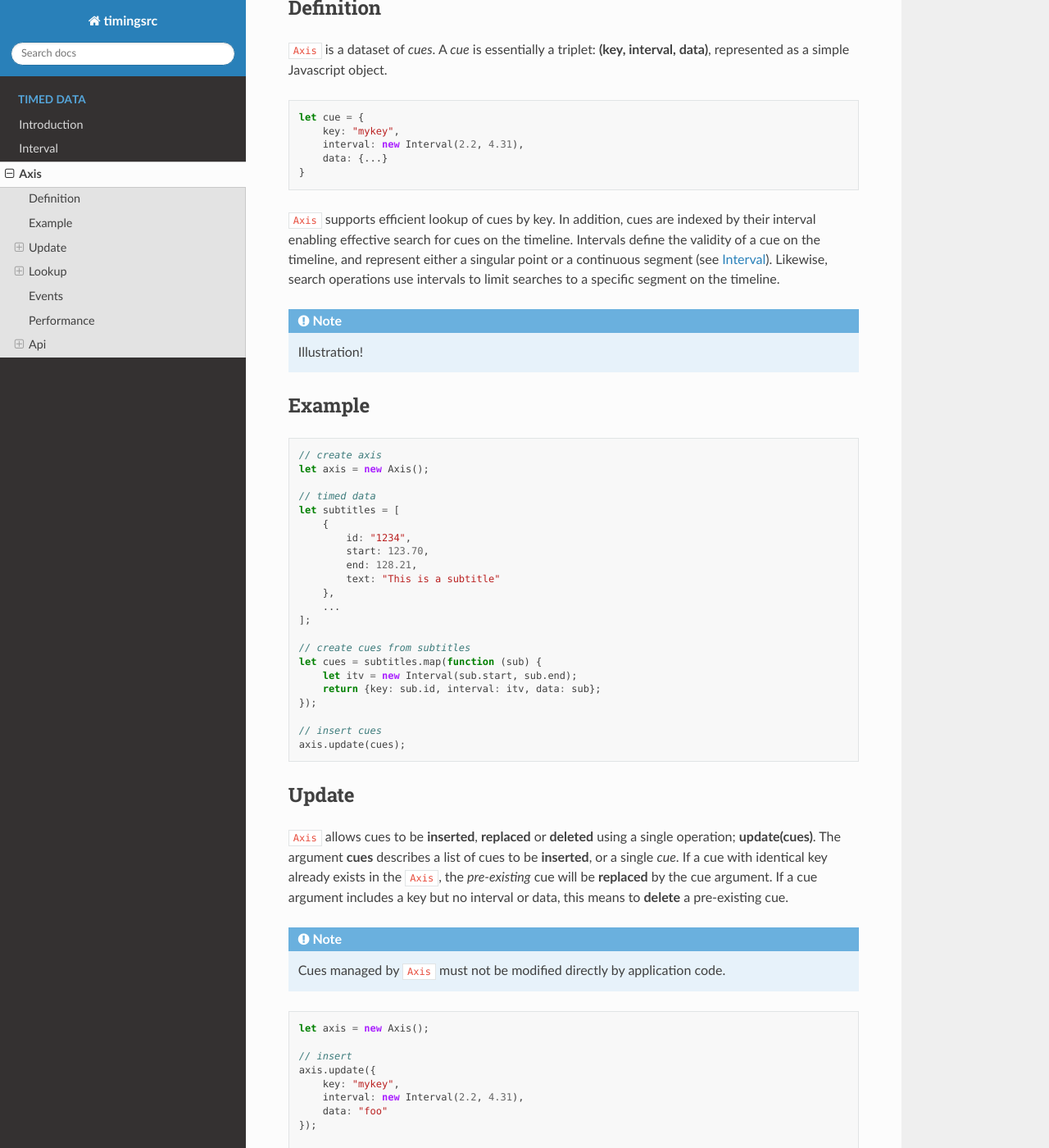
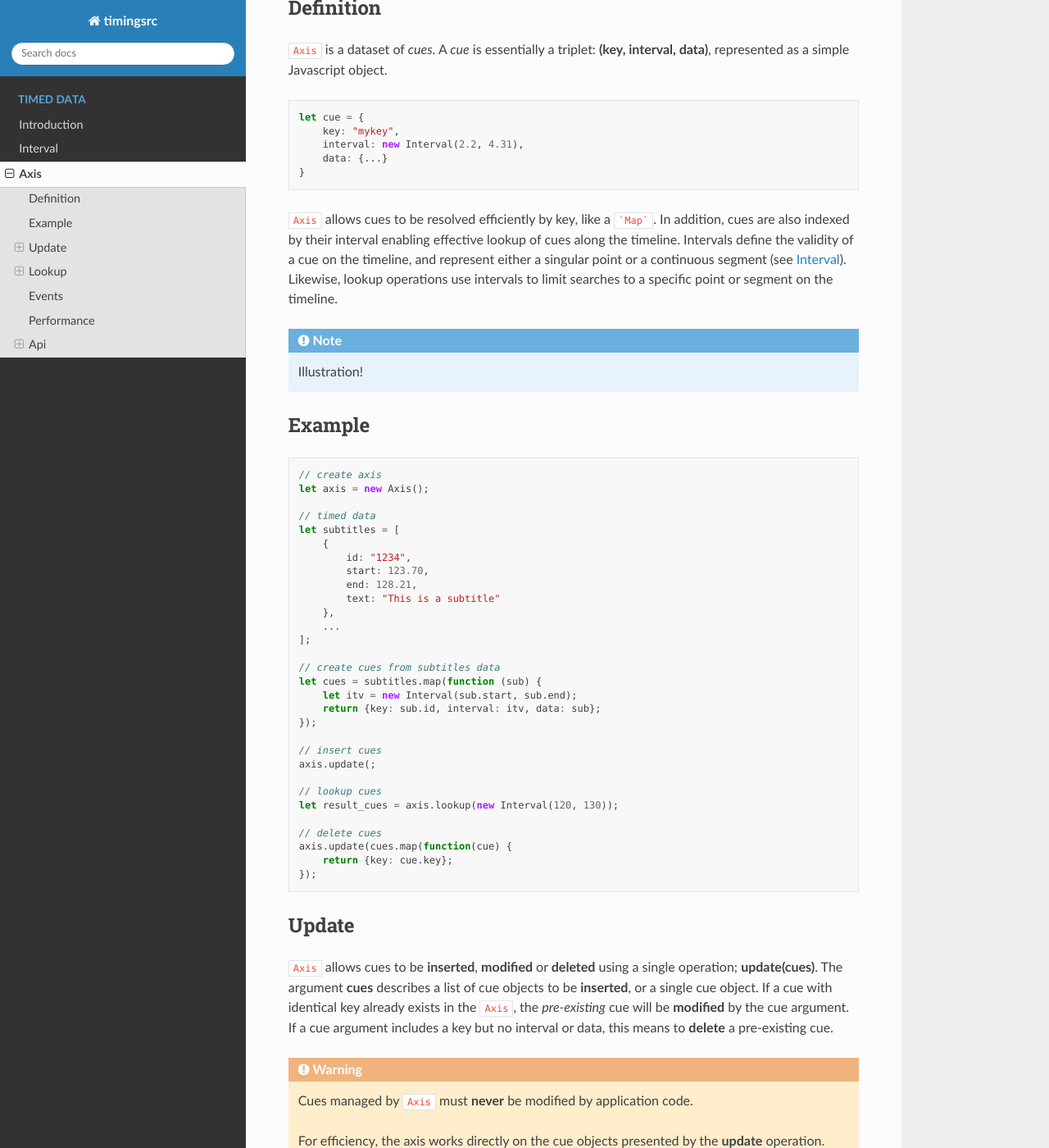
Before and after one commit to ingararntzen/timingdocs, a Sphinx documentation site: the page built from docs/source/axis.rst, in a window 1280 px wide and 1400 px high, scrolled down 411 px. Shown: the whole window at 82% size. Built offline with Sphinx 7.4.7 and the Read the Docs theme 2.0.0, drawn with Linux system fonts in a browser that asks for light colours; some of the changed text lies outside the part shown.

Commit message:
reviewing axis after implementation

````diff
--- a/docs/source/axis.rst
+++ b/docs/source/axis.rst
@@ -4,17 +4,18 @@
 Axis
 ========================================================================
 
-``Axis`` is a dataset for managing *timed data* on a timeline. Timed data is any
-datset where objects are associated with a timestamp (i.e. single point on the
-timeline) or with an interval (i.e. a continuous segment on the timeline).
-Typical examples of timed data include log data, user comments, sensor data,
-subtitles, images, playlists, transcripts, gps coordinates etc.
+``Axis`` is a dataset for managing *timed data* on a timeline. Timed
+data is any datset where objects are associated with a timestamp (i.e.
+single point on the timeline) or with an interval (i.e. a continuous
+segment on the timeline). Typical examples of timed data include log
+data, user comments, sensor data, subtitles, images, playlists,
+transcripts, gps coordinates etc.
 
-``Axis`` implements efficient data search on the timeline and is generally
-useful for management and visualisation of large datasets of timed data. Still,
-the main purpose of ``Axis`` is to provide a datastructure suitable for
-precisely timed playback of timed data. This is achieved by connecting one or
-more ``Sequencers`` to the ``Axis``.
+``Axis`` implements efficient data lookup on the timeline and is
+generally useful for management and visualisation of large datasets of
+timed data. Still, the primary purpose of ``Axis`` is to provide a
+datastructure suitable for precisely timed playback of timed data. This
+is achieved by connecting one or more ``Sequencers`` to the ``Axis``.
 
 
 ..  _axis-definition:
@@ -34,12 +35,13 @@ interval, data)**, represented as a simple Javascript object.
     }
 
 
-``Axis`` supports efficient lookup of cues by key. In addition, cues are indexed
-by their interval enabling effective search for cues on the timeline. Intervals
-define the validity of a cue on the timeline, and represent either a singular
-point or a continuous segment (see :ref:`Interval <interval-definition>`).
-Likewise, search operations use intervals to limit searches to a specific
-segment on the timeline.
+``Axis`` allows cues to be resolved efficiently by key, like a
+```Map```. In addition, cues are also indexed by their interval enabling
+effective lookup of cues along the timeline. Intervals define the
+validity of a cue on the timeline, and represent either a singular point
+or a continuous segment (see :ref:`Interval <interval-definition>`).
+Likewise, lookup operations use intervals to limit searches to a
+specific point or segment on the timeline.
 
 
 ..  note::
@@ -66,15 +68,22 @@ Example
         ...
     ];
 
-    // create cues from subtitles
+    // create cues from subtitles data
     let cues = subtitles.map(function (sub) {
         let itv = new Interval(sub.start, sub.end);
         return {key: sub.id, interval: itv, data: sub};
     });
 
     // insert cues
-    axis.update(cues);
+    axis.update(;
 
+    // lookup cues
+    let result_cues = axis.lookup(new Interval(120, 130));
+
+    // delete cues
+    axis.update(cues.map(function(cue) {
+        return {key: cue.key};
+    });
 
 
 .. _axis-update:
@@ -82,17 +91,36 @@ Example
 Update
 ------------------------------------------------------------------------
 
-``Axis`` allows cues to be **inserted**, **replaced** or **deleted** using a
-single operation; **update(cues)**. The argument **cues** describes a list of
-cues to be **inserted**, or a single *cue*. If a cue with identical key already
-exists in the ``Axis``, the *pre-existing* cue will be **replaced** by the cue
-argument. If a cue argument includes a key but no interval or data, this means
-to **delete** a pre-existing cue.
+``Axis`` allows cues to be **inserted**, **modified** or **deleted**
+using a single operation; **update(cues)**. The argument **cues**
+describes a list of cue objects to be **inserted**, or a single cue
+object. If a cue with identical key already exists in the ``Axis``, the
+*pre-existing* cue will be **modified** by the cue argument. If a cue
+argument includes a key but no interval or data, this means to
+**delete** a pre-existing cue.
 
 
-..  note::
+..  warning::
 
-    Cues managed by ``Axis`` must not be modified directly by application code.
+    Cues managed by ``Axis`` must **never** be modified by application
+    code.
+
+    For efficiency, the axis works directly on the cue objects presented
+    by the **update** operation. When a cue is inserted into the axis,
+    it will be managed by the axis until it is deleted. Internally, cue
+    modifications is implemented as *in place* modification of
+    *pre-existing* cue. So, a managed cue will always be the same object.
+    Furthermore, all cue access operation (e.g. **lookup**) provide
+    direct access to managed cues.
+
+    Managed cues should always be treated as **read-only**. For the
+    purpose of efficiency, no protection is implemented by the axis.
+
+    TODO: consequences, pitfalls and rule of thumbs
+
+
+
+
 
 
 ..  code-block:: javascript
@@ -146,6 +174,19 @@ D      {key: "mykey", interval: ..., data: ...}  interval, data
     ensures that ``undefined`` may be used as a data value with cues. The type
     evaluation for interval is stricter, as *type B* and *type D* additionally
     require interval to be instance of the ``Interval`` class.
+
+
+..  note::
+
+    If cue interval is derived from timestamps which are also kept as part of
+    cue data, interval update (type B) is still possible, but likely not
+    advisable. It will not be a problem for the operation of the axis, but
+    it may be confusing for users, as data timestamps may not be consistent
+    with cue rendering, which is based on intervals.
+
+    Rule of thumb: avoid cue modification type C if timestamps are part of data.
+
+
 
 In summary, the different types of cue arguments are interpreted according to
 the following table.
--- a/docs/source/interval.rst
+++ b/docs/source/interval.rst
@@ -189,6 +189,7 @@ OVERLAP_RIGHT and OUTSIDE_RIGHT are defined as follows:
 +---------------+-----------------------------+-------------------------------------------+
 | OVERLAP LEFT  | a overlaps b from left      | - a.high is *inside* b                    |
 |               |                             | - a.low is *leftof* b.low                 |
+|               |                             | - a.high is *leftof* b.high               |
 +---------------+-----------------------------+-------------------------------------------+
 | COVERED       | a is covered by b           | - a.low *inside* b && a.high *inside* b   |
 |               |                             | - b.low *!inside* a || b.high *!inside* a |
@@ -200,6 +201,7 @@ OVERLAP_RIGHT and OUTSIDE_RIGHT are defined as follows:
 |               |                             | - b.low *inside* a && b.high *inside* a   |
 +---------------+-----------------------------+-------------------------------------------+
 | OVERLAP RIGHT | a overlaps b from right     | - a.low is *inside* b                     |
+|               |                             | - a.low is *rightof* b.low                |
 |               |                             | - a.high is *rightof* b.high              |
 +---------------+-----------------------------+-------------------------------------------+
 | OUTSIDE RIGHT | a is outside b on the right | - a.low *rightof* b.high                  |
````
